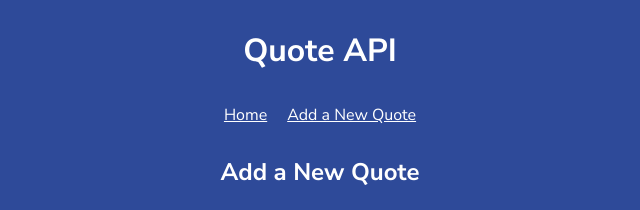
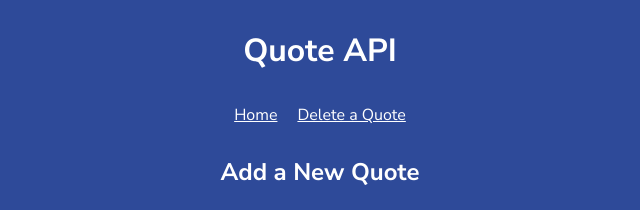
Before and after one commit to djlancia/quote-api, a website: page public/add-quote.html in a window 1280 px wide. Shown: the top 210 px of the page, 320-960 px from the left. Drawn offline with Linux system fonts and the light colour scheme.

Commit message:
add and delete html updated

```diff
--- a/public/add-quote.html
+++ b/public/add-quote.html
@@ -11,7 +11,7 @@
   <h1>Quote API</h1>
   <nav>
     <a href="index.html">Home</a>
-    <a href="add-quote.html">Add a New Quote</a>
+    <a href="delete-quote.html">Delete a Quote</a>
   </nav>
   <h2>Add a New Quote</h2>
   <div class="inputs">
```
